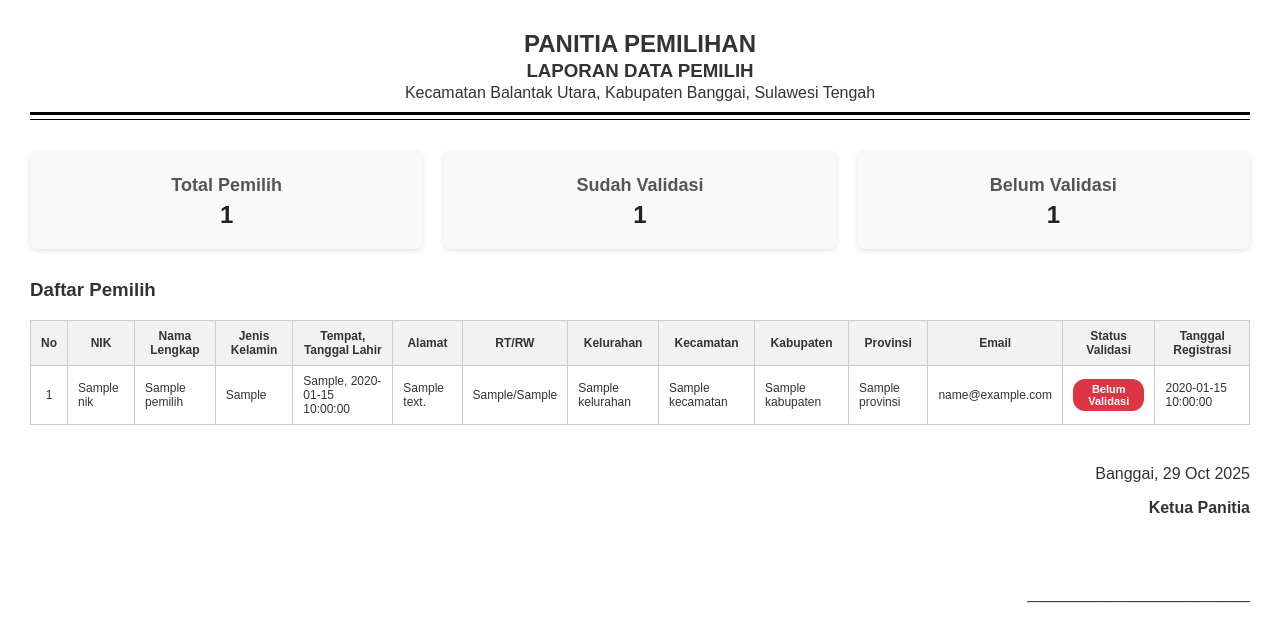
After one commit to ibnfzy/app_voting_web, a CodeIgniter 4 app: the page made by app/Views/bpd/laporan_pemilih.php in a window 1280 px wide. The commit adds this page. Shown: the top 642 px of the page. Run offline with PHP 8.4 and a stand-in for CodeIgniter, Linux system fonts and the light colour scheme; the template is opened without the code that fills it: most values are stand-ins (such as "Sample title", 1, 10 or a date in 2020); some libraries are stand-ins or nearby versions.

Commit message:
Add voter report page to BPD panel

```diff
--- a/app/Config/Routes.php
+++ b/app/Config/Routes.php
@@ -30,6 +30,7 @@ $routes->group('BPDPanel', function (RouteCollection $routes) {
   $routes->post('aturJadwal', 'BPDPanel::aturJadwal');
   $routes->get('ResetPemilhan', 'BPDPanel::reset_pemilihan');
   $routes->get('Laporan', 'BPDPanel::laporan');
+  $routes->get('Laporan/Pemilih', 'BPDPanel::laporanPemilih');
 });
 
 
--- /dev/null
+++ b/app/Views/bpd/laporan_pemilih.php
@@ -0,0 +1,210 @@
+<!DOCTYPE html>
+<html lang="id">
+
+<head>
+  <meta charset="UTF-8">
+  <title>Laporan Data Pemilih</title>
+  <style>
+  body {
+    font-family: Arial, sans-serif;
+    margin: 30px;
+    color: #333;
+  }
+
+  .header {
+    text-align: center;
+    margin-bottom: 10px;
+    position: relative;
+  }
+
+  .header img {
+    width: 80px;
+    position: absolute;
+    top: 0;
+    left: 40px;
+  }
+
+  .header h2,
+  .header h3,
+  .header p {
+    margin: 2px 0;
+  }
+
+  .line {
+    border-top: 3px solid #000;
+    border-bottom: 1px solid #000;
+    margin-top: 10px;
+    margin-bottom: 30px;
+    padding: 2px 0;
+  }
+
+  .stats {
+    display: flex;
+    gap: 20px;
+    justify-content: space-around;
+    margin-bottom: 30px;
+  }
+
+  .card {
+    flex: 1;
+    padding: 20px;
+    background: #f9f9f9;
+    border-radius: 8px;
+    text-align: center;
+    box-shadow: 0 2px 5px rgba(0, 0, 0, 0.1);
+  }
+
+  .card h3 {
+    margin: 5px 0;
+    font-size: 18px;
+    color: #555;
+  }
+
+  .card p {
+    font-size: 24px;
+    font-weight: bold;
+    margin: 0;
+    color: #222;
+  }
+
+  table {
+    width: 100%;
+    border-collapse: collapse;
+    margin-top: 15px;
+  }
+
+  table,
+  th,
+  td {
+    border: 1px solid #ccc;
+  }
+
+  th,
+  td {
+    padding: 8px 10px;
+    text-align: left;
+    font-size: 12px;
+  }
+
+  th {
+    background: #f2f2f2;
+    text-align: center;
+  }
+
+  .status-badge {
+    display: inline-block;
+    padding: 4px 10px;
+    border-radius: 12px;
+    font-size: 11px;
+    font-weight: bold;
+    color: #fff;
+  }
+
+  .status-valid {
+    background: #28a745;
+  }
+
+  .status-not-valid {
+    background: #dc3545;
+  }
+
+  .footer {
+    margin-top: 40px;
+    text-align: right;
+  }
+  </style>
+</head>
+
+<body>
+  <div class="header">
+    <h2>PANITIA PEMILIHAN</h2>
+    <h3>LAPORAN DATA PEMILIH</h3>
+    <p>Kecamatan Balantak Utara, Kabupaten Banggai, Sulawesi Tengah</p>
+  </div>
+  <div class="line"></div>
+
+  <div class="stats">
+    <div class="card">
+      <h3>Total Pemilih</h3>
+      <p><?= $totalPemilih ?></p>
+    </div>
+    <div class="card">
+      <h3>Sudah Validasi</h3>
+      <p><?= $totalValidated ?></p>
+    </div>
+    <div class="card">
+      <h3>Belum Validasi</h3>
+      <p><?= $totalNotValidated ?></p>
+    </div>
+  </div>
+
+  <h3>Daftar Pemilih</h3>
+  <table>
+    <thead>
+      <tr>
+        <th>No</th>
+        <th>NIK</th>
+        <th>Nama Lengkap</th>
+        <th>Jenis Kelamin</th>
+        <th>Tempat, Tanggal Lahir</th>
+        <th>Alamat</th>
+        <th>RT/RW</th>
+        <th>Kelurahan</th>
+        <th>Kecamatan</th>
+        <th>Kabupaten</th>
+        <th>Provinsi</th>
+        <th>Email</th>
+        <th>Status Validasi</th>
+        <th>Tanggal Registrasi</th>
+      </tr>
+    </thead>
+    <tbody>
+      <?php $no = 1; ?>
+      <?php foreach ($pemilih as $row): ?>
+      <?php
+        $ttl = trim(($row['tempat_lahir'] ?? '') . ', ' . ($row['tanggal_lahir'] ?? ''), ', ');
+        $rtrw = trim(($row['rt'] ?? '') . '/' . ($row['rw'] ?? ''), '/');
+      ?>
+      <tr>
+        <td style="text-align: center;">
+          <?= $no++ ?>
+        </td>
+        <td><?= esc($row['nik']) ?></td>
+        <td><?= esc($row['name']) ?></td>
+        <td><?= esc($row['jenis_kelamin']) ?></td>
+        <td><?= esc($ttl) ?></td>
+        <td><?= esc($row['alamat']) ?></td>
+        <td><?= esc($rtrw) ?></td>
+        <td><?= esc($row['kelurahan']) ?></td>
+        <td><?= esc($row['kecamatan']) ?></td>
+        <td><?= esc($row['kabupaten']) ?></td>
+        <td><?= esc($row['provinsi']) ?></td>
+        <td><?= esc($row['email']) ?></td>
+        <td style="text-align: center;">
+          <?php if ((int) ($row['validate'] ?? 0) === 1): ?>
+          <span class="status-badge status-valid">Sudah Validasi</span>
+          <?php else: ?>
+          <span class="status-badge status-not-valid">Belum Validasi</span>
+          <?php endif; ?>
+        </td>
+        <td><?= esc($row['registered_at']) ?></td>
+      </tr>
+      <?php endforeach; ?>
+    </tbody>
+  </table>
+
+  <div class="footer">
+    <p>Banggai, <?= date('d M Y') ?></p>
+    <p><strong>Ketua Panitia</strong></p>
+    <br><br>
+    <p>_________________________</p>
+  </div>
+
+  <script>
+  window.onload = function() {
+    window.print();
+  }
+  </script>
+</body>
+
+</html>
```
Also changed, not shown: app/Controllers/BPDPanel.php (+19 -0 lines), app/Views/bpd/index.php (+6 -2 lines).
